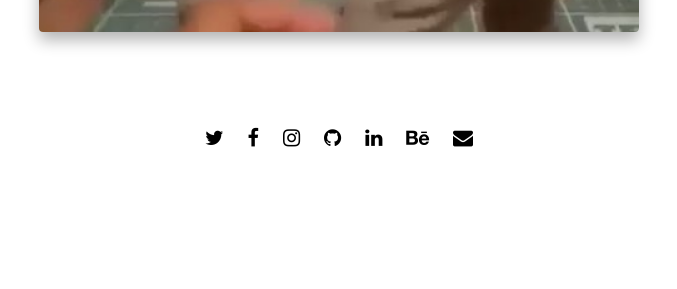
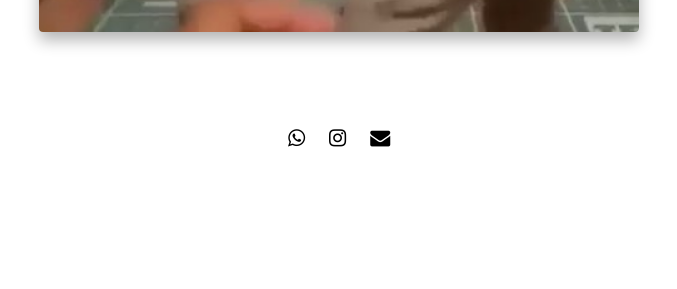
Before and after one commit to zignorante/zignorante.github.io, a Jekyll site: the page built from index.html, in a window 1280 px wide. Shown: the part 3028-3317 px from the top of the page, without its empty margins (301-978 px from the left). Built offline with Jekyll 4.4.1, drawn with Linux system fonts in a browser that asks for light colours; nearby versions of some CDN libraries.

Commit message:
💬 rodapé

```diff
--- a/_data/settings.yml
+++ b/_data/settings.yml
@@ -62,7 +62,7 @@ projects:
 # - {name: 'Project Four',       folder: 'proj-4',     file: 'projects/proj-4.html'}
 # - {name: 'Project Five',       folder: 'proj-5',     file: 'projects/proj-5.html'}
 - {name: 'Justiça',                          folder: 'justica',    file: 'projects/justica.html'}
-- {name: 'Dança Involuntaria, Desistencia', folder: 'almoco',     file: 'projects/almoco.html'}
+- {name: 'Dança Involuntaria, Desistencia',  folder: 'almoco',     file: 'projects/almoco.html'}
 - {name: 'Digimon',                          folder: 'digimon',    file: 'projects/digimon.html'}
 - {name: 'Segurança',                        folder: 'seguranca',  file: 'projects/seguranca.html'}
 - {name: 'Sucubus',                          folder: 'sucubus',    file: 'projects/sucubus.html'}
@@ -75,12 +75,8 @@ projects:
 # Contact Section
 
 social:
-- {icon: 'twitter', link: 'instagram.com/deusexmaico'}
-- {icon: 'facebook', link: '#'}
-- {icon: 'instagram', link: '#'}
-- {icon: 'github', link: '#'}
-- {icon: 'linkedin', link: '#'}
-- {icon: 'behance', link: '#'}
+- {icon: 'whatsapp', link: 'https://wa.me/+5561982450490'}
+- {icon: 'instagram', link: 'https://instagram.com/deusexmaico'}
 - {icon: 'envelope', link: 'mailto:maiconcostaj14@gmail.com'}
 
 # social network icons available: 'twitter' / 'facebook' / 'github' / 'pinterest' / 'google-plus' / 'linkedin' / 'youtube' / 'instagram' / 'dribbble' / 'behance' / 'soundcloud' / 'vine'
```
